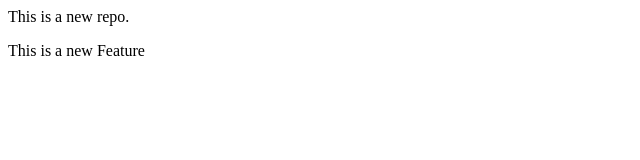
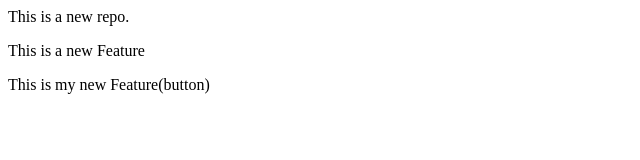
Before and after one commit to faizan841/localrepo, a plain HTML site: page index.html in a window 1280 px wide. Shown: the whole page, without its empty margins (0-640 px from the left). Drawn offline with Linux system fonts and the light colour scheme.

```diff
--- a/index.html
+++ b/index.html
@@ -1,2 +1,3 @@
 <p>This is a new repo.</p>
 <p>This is a new Feature</p>
+<p>This is my new Feature(button)</p>
```
